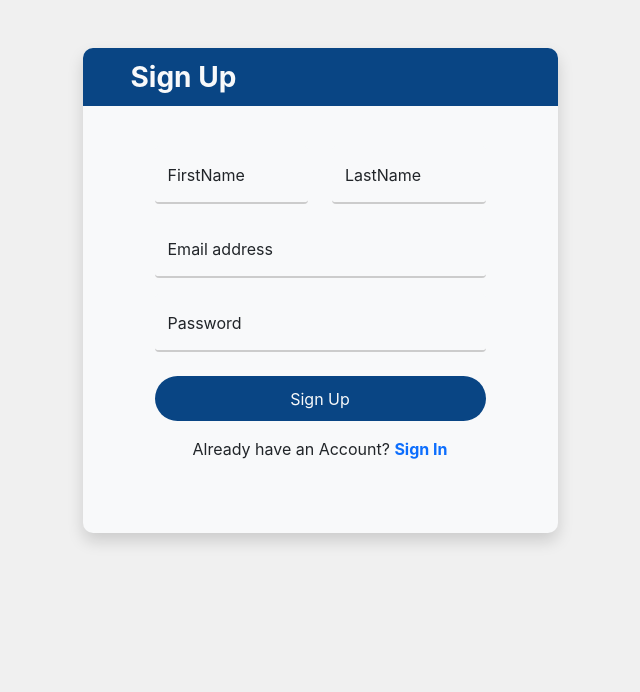
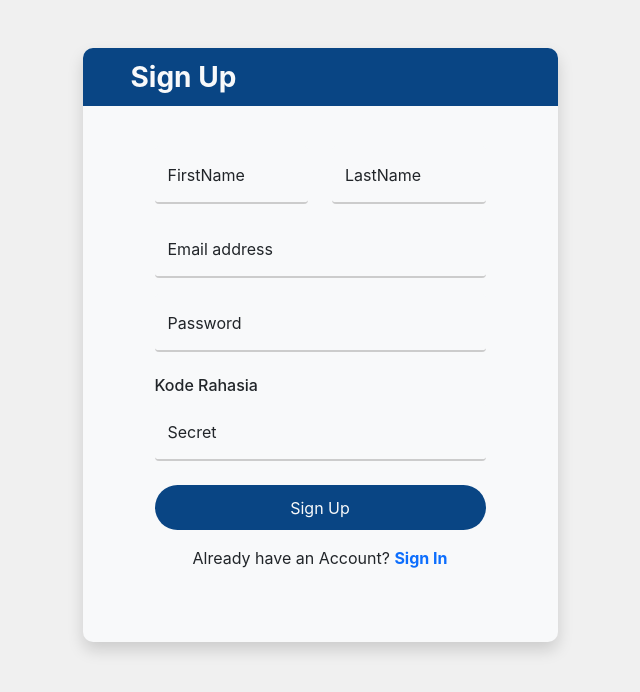
Before and after one commit to MhmmdSyahputra/beritanews, a React (Create React App) app: page /signup in a window 1280 px wide. Shown: the top 692 px of the page, without its empty margins (320-960 px from the left). Built offline with nearby package versions, Linux system fonts and the light colour scheme.

Commit message:
code secret at signup

```diff
--- a/src/views/registrasi.jsx
+++ b/src/views/registrasi.jsx
@@ -9,6 +9,7 @@ export const SignUp = () => {
     const [lastname, setLastName] = useState('')
     const [email, setEmail] = useState('')
     const [password, setPassword] = useState('')
+    const [koderahasia, setKodeRahasia] = useState('')
 
     useEffect(() => {
         document.title = "SignUp"
@@ -16,6 +17,15 @@ export const SignUp = () => {
 
     const Signup = (e) => {
         e.preventDefault();
+
+        if (koderahasia !== 'billyganteng' || koderahasia === '') {
+            swal({
+                title: "Error!",
+                text: 'Kode Rahasia Salah!',
+                icon: "error",
+              });
+            return
+        }
 
         if (firstname == '' || lastname == '' || email == '' || password == '') {
             swal({
@@ -112,6 +122,14 @@ export const SignUp = () => {
                                         <label htmlFor="password">Password</label>
                                     </div>
 
+                                    <div>
+                                        <h6>Kode Rahasia</h6>
+                                    </div>
+                                    <div className="form-floating mb-4">
+                                        <input type="password" className="form-control input-login bg-light" id="password" placeholder="Password" value={koderahasia} onChange={e=>setKodeRahasia(e.target.value)} />
+                                        <label htmlFor="password">Secret </label>
+                                    </div>
+
                                     <button className='btn text-light mb-3' type='submit' style={{ backgroundColor: '#094584', width: '100%', height: '45px', borderRadius: '30px' }}>Sign Up</button>
 
                                 </form>
```
